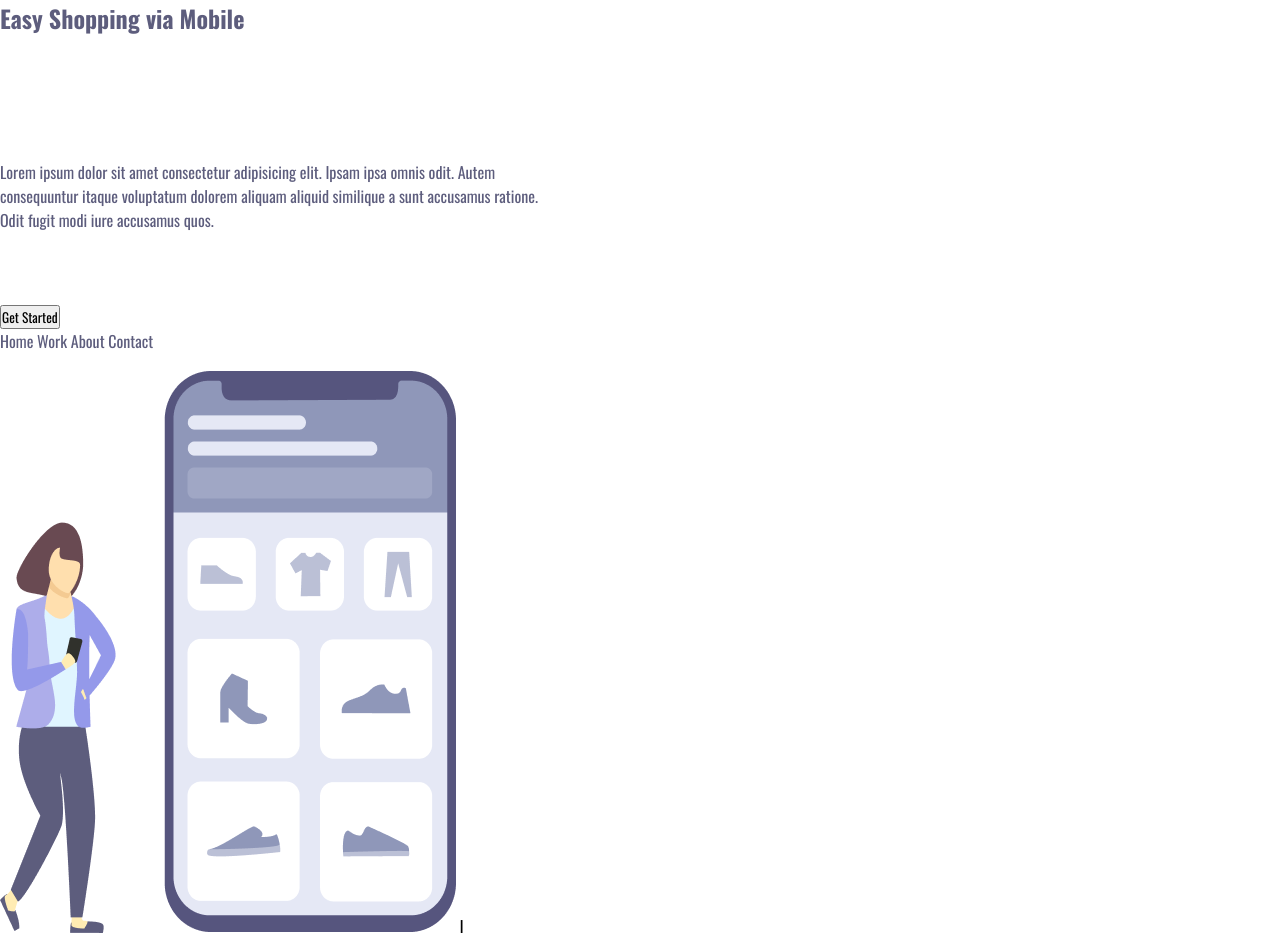
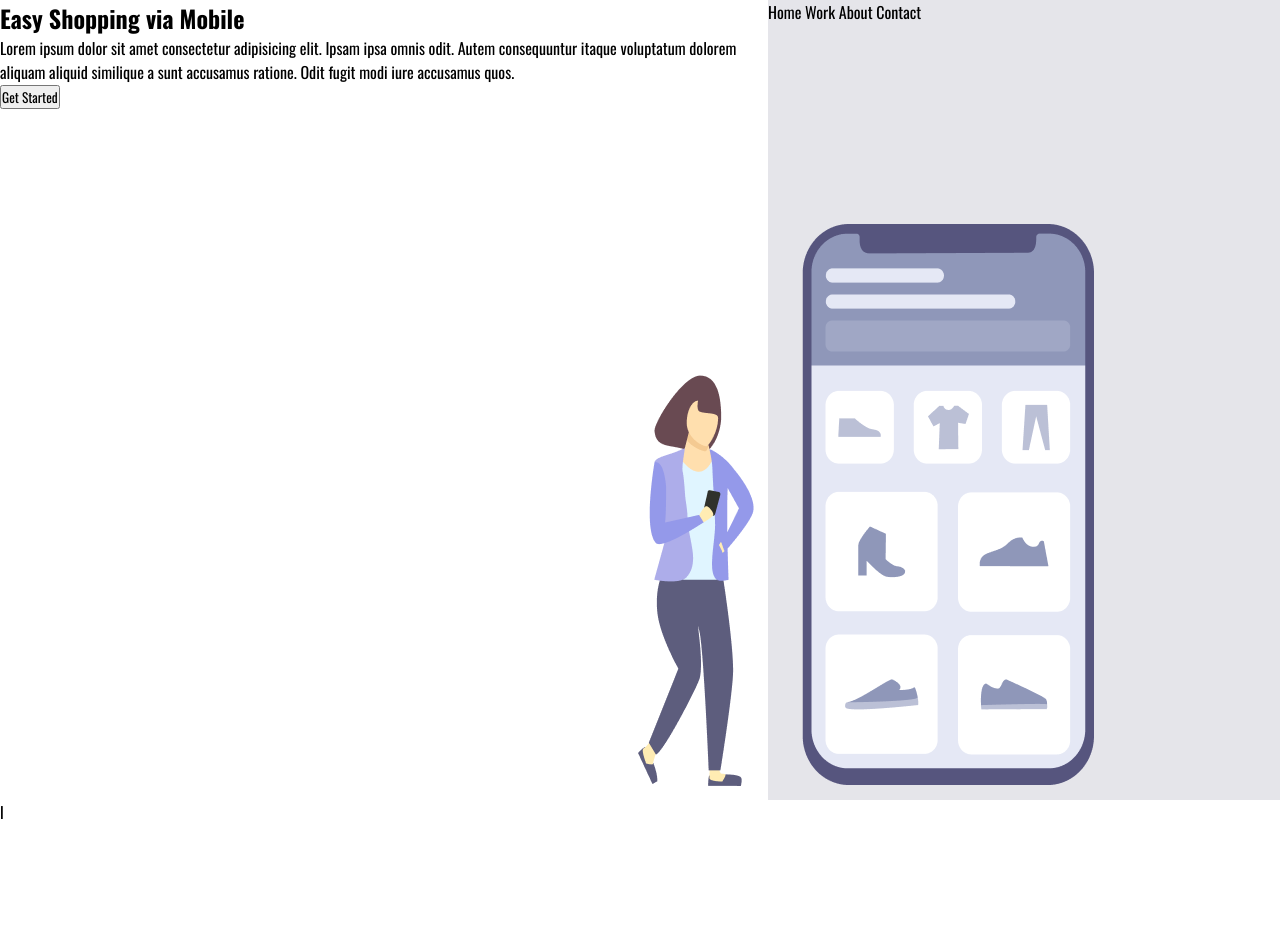
Before and after one commit to tomazleo/Easy-Shopping, a plain HTML site: page index.html in a window 1280 px wide. After the commit the page ends 824 px from the top, so only its background shows below. Drawn offline with nearby package versions, Linux system fonts and the light colour scheme.

Commit message:
correção do CSS

```diff
--- a/index.html
+++ b/index.html
@@ -1,20 +1,28 @@
 <!DOCTYPE html>
 <html lang="pt-br">
+
 <head>
     <meta charset="UTF-8">
     <meta name="viewport" content="width=device-width, initial-scale=1.0">
     <link rel="preconnect" href="https://fonts.googleapis.com">
     <link rel="stylesheet" href="./style.css">
     <link rel="preconnect" href="https://fonts.gstatic.com" crossorigin>
-    <link href="https://fonts.googleapis.com/css2?family=Montserrat:ital,wght@0,100..900;1,100..900&family=Oswald:wght@200..700&family=Poppins:ital,wght@0,100;0,200;0,300;0,400;0,500;0,600;0,700;0,800;0,900;1,100;1,200;1,300;1,400;1,500;1,600;1,700;1,800;1,900&display=swap" rel="stylesheet">
+    <link
+        href="https://fonts.googleapis.com/css2?family=Montserrat:ital,wght@0,100..900;1,100..900&family=Oswald:wght@200..700&family=Poppins:ital,wght@0,100;0,200;0,300;0,400;0,500;0,600;0,700;0,800;0,900;1,100;1,200;1,300;1,400;1,500;1,600;1,700;1,800;1,900&display=swap"
+        rel="stylesheet">
     <title>Easy Shopping</title>
 </head>
+
 <body>
-    <section>
+    <div class="container">
+        <section class="container-left">
             <h1>Easy Shopping via Mobile</h1>
-        <p>Lorem ipsum dolor sit amet consectetur adipisicing elit. Ipsam ipsa omnis odit. Autem consequuntur itaque voluptatum dolorem aliquam aliquid similique a sunt accusamus ratione. Odit fugit modi iure accusamus quos.</p>
+            <p>Lorem ipsum dolor sit amet consectetur adipisicing elit. Ipsam ipsa omnis odit. Autem consequuntur itaque
+                voluptatum dolorem aliquam aliquid similique a sunt accusamus ratione. Odit fugit modi iure accusamus
+                quos.</p>
             <button> Get Started </button>
         </section>
+        <section class="container-right">
             <header>
                 <a>Home</a>
                 <a>Work</a>
@@ -22,5 +30,8 @@
                 <a>Contact</a>
             </header>
             <img src="./img/Illustration-3-3.png" alt="mulher e celular">
+        </section>
+    </div>
 </body>
+
 </html>l
--- a/style.css
+++ b/style.css
@@ -5,28 +5,26 @@
     font-family: "Oswald", sans-serif;
 }
 
-
-header {
-    width: 376px;
-    height: 42px;
-    color: #5d5d7d;
+.container {
+    height: 100vh;
+    width: 100vw;
 }
 
-h1 {
-    width: 368px;
-    height: 160px;
-    weight: 400px;
-    size: 70px;
-    color: #5d5d7d;
+.container-left {
+    display: inline-block;
+    width: 60%;
+
+}
+.container-right {
+    display: inline-block;
+    background: rgba(93,93,125,0.16);
+    height: 100vh;
+    width: 40%;
+    position: absolute;
 }
 
-section {
-    display: inline-block;
+img {
+    position: relative;
+    top: 25%;
+    right: 130px;
 }
-p {
-    width: 540px;
-    height: 144px;
-    weight: 400;
-    size: 28px;
-    color: #5d5d7d;
-}
```
Lines whose indentation alone changed are shown as unchanged.
